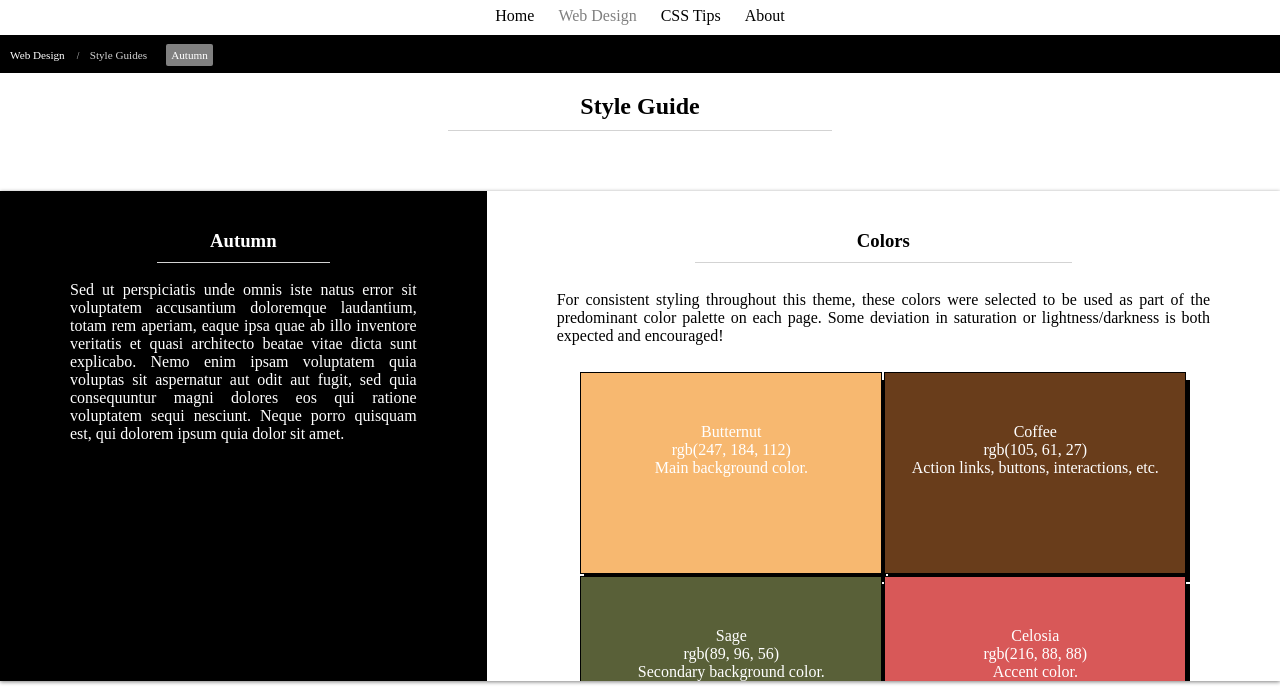
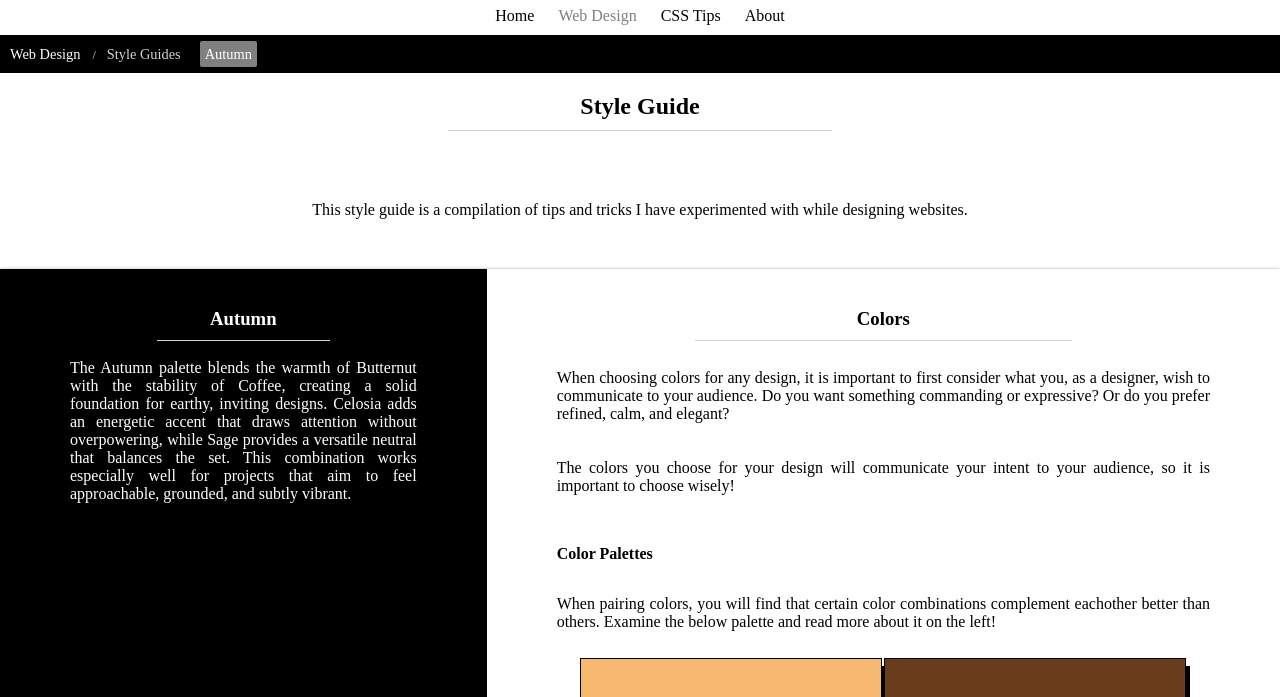
Before and after one commit to skai-m/WebDesignerHandbook, a plain HTML site: page index.html in a window 1280 px wide. Shown: the part 103-800 px from the top of the page. Drawn offline with Linux system fonts and the light colour scheme; a web font is replaced by a local one.

Commit message:
Add additional headers and styling

```diff
--- a/index.html
+++ b/index.html
@@ -40,28 +40,32 @@
       <li class="attribute">Autumn</li>
     </ul>
     <h2>Style Guide</h2>
+    <p class="main-caption">
+      This style guide is a compilation of tips and tricks I have experimented with while designing websites.
+    </p>
     <div class="content-box">
       <aside>
         <h3>Autumn</h3>
         <p>
-          Sed ut perspiciatis unde omnis iste natus error sit voluptatem
-          accusantium doloremque laudantium, totam rem aperiam, eaque ipsa quae
-          ab illo inventore veritatis et quasi architecto beatae vitae dicta
-          sunt explicabo. Nemo enim ipsam voluptatem quia voluptas sit
-          aspernatur aut odit aut fugit, sed quia consequuntur magni dolores eos
-          qui ratione voluptatem sequi nesciunt. Neque porro quisquam est, qui
-          dolorem ipsum quia dolor sit amet.
+          The Autumn palette blends the warmth of Butternut with the stability of Coffee, creating a solid foundation for earthy, inviting designs. Celosia adds an energetic accent that draws attention without overpowering, while Sage provides a versatile neutral that balances the set. This combination works especially well for projects that aim to feel approachable, grounded, and subtly vibrant.
         </p>
       </aside>
       <main>
         <section class="container">
           <h3>Colors</h3>
           <p class="intro">
-            For consistent styling throughout this theme, these colors were
-            selected to be used as part of the predominant color palette on each
-            page. Some deviation in saturation or lightness/darkness is both
-            expected and encouraged!
+            When choosing colors for any design, it is important to first
+            consider what you, as a designer, wish to communicate to your audience.
+            Do you want something commanding or expressive? Or do you prefer refined,
+            calm, and elegant?
           </p>
+          </p>
+          <p class="intro">
+            The colors you choose for your design will communicate your intent
+            to your audience, so it is important to choose wisely!
+          </p>
+          <h4>Color Palettes</h4>
+          <p class="intro">When pairing colors, you will find that certain color combinations complement eachother better than others. Examine the below palette and read more about it on the left!</p>
           <div class="flex">
             <div class="color-box" id="butternut">
               <p>
--- a/resource/css/styles.css
+++ b/resource/css/styles.css
@@ -74,7 +74,7 @@ ul.breadcrumb {
 
 ul.breadcrumb li {
   display: inline;
-  font-size: 0.7em;
+  font-size: 0.9em;
   cursor: pointer;
 }
 
@@ -135,6 +135,11 @@ main {
   overflow: scroll;
 }
 
+.main-caption {
+  padding: 20px 70px;
+  text-align: center;
+}
+
 h2,
 h3 {
   text-align: center;
@@ -160,6 +165,11 @@ h3::after {
   height: 10px;
   width: 50%;
   border-bottom: 1px solid lightgray;
+}
+
+h4 {
+  padding: 0 50px;
+  margin-top: 40px;
 }
 
 .container {
```
